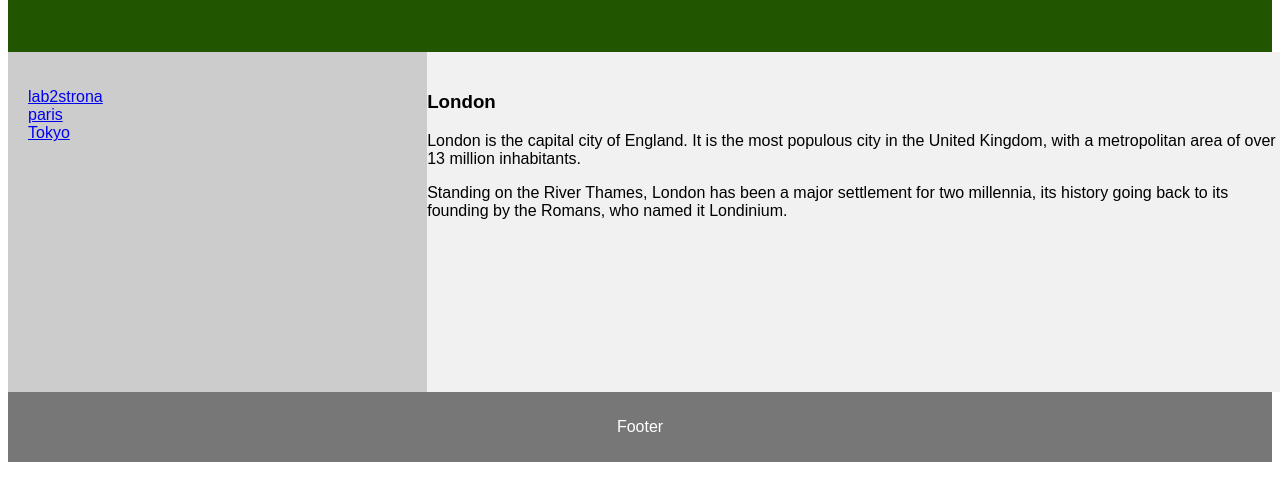
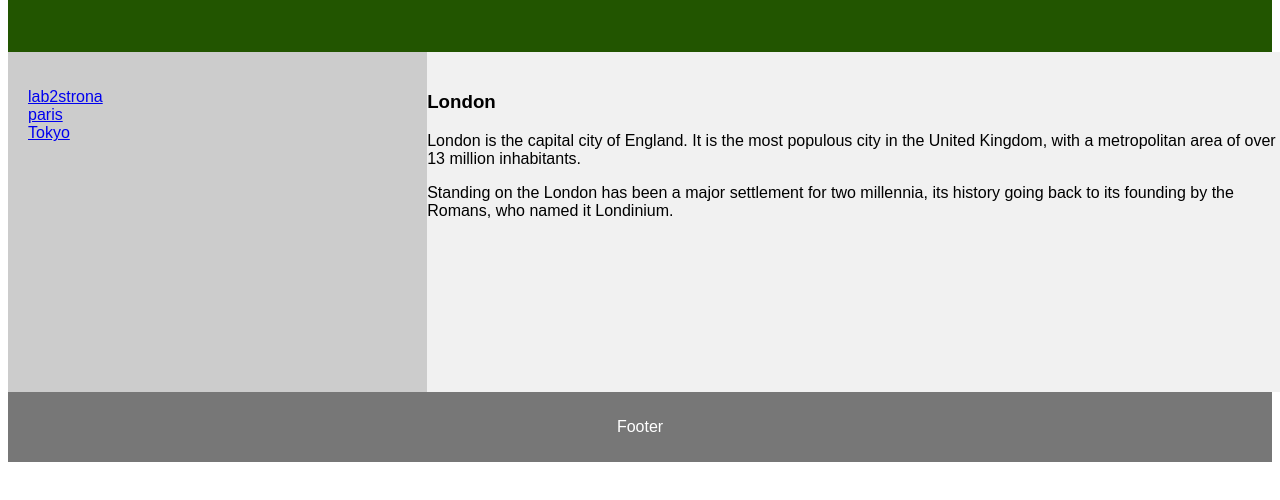
Before and after one commit to adek12026/nowe, a plain HTML site: page index.html in a window 1280 px wide. Shown: the part 164-664 px from the top of the page. Drawn offline with Linux system fonts and the light colour scheme.

Commit message:
Update index.html

```diff
--- a/index.html
+++ b/index.html
@@ -27,7 +27,7 @@
   <article>
     <h1>London</h1>
     <p>London is the capital city of England. It is the most populous city in the  United Kingdom, with a metropolitan area of over 13 million inhabitants.</p>
-    <p>Standing on the River Thames, London has been a major settlement for two millennia, its history going back to its founding by the Romans, who named it Londinium.</p>
+    <p>Standing on the London has been a major settlement for two millennia, its history going back to its founding by the Romans, who named it Londinium.</p>
   </article>
 </section>
 
```
